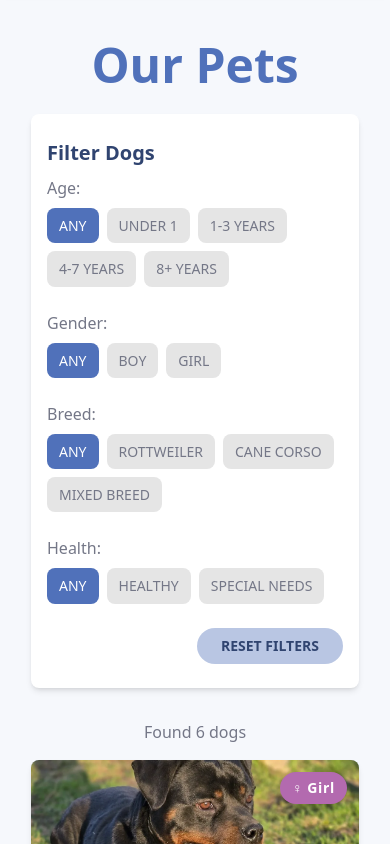
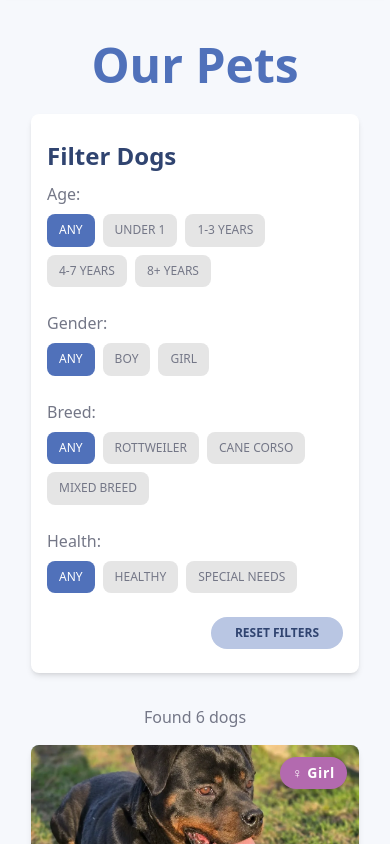
Before and after one commit to bavayra/dog-shelter, a React (Vite) app: page / in a window 390 px wide. Shown: the part 860-1704 px from the top of the page. Built offline with nearby package versions, Linux system fonts and the light colour scheme.

Commit message:
style(filters): increased size for the header, decreased size in the typo..-small class to xs and used it for the filter options. Decreased size for the reset btn

```diff
--- a/src/features/DogFilters.tsx
+++ b/src/features/DogFilters.tsx
@@ -113,7 +113,7 @@ const DogFilters = ({
           aria-label="Reset filters"
           variant="filter"
           active={false}
-          className="md:text-base"
+          className="text-xs md:text-base"
         >
           RESET FILTERS
         </Button>
--- a/src/index.css
+++ b/src/index.css
@@ -69,15 +69,15 @@ html {
   }
 
   .typography-h1 {
-    @apply text-primary-500 text-3xl leading-tight font-bold;
+    @apply text-primary-500 text-4xl leading-tight font-bold;
   }
 
   .typography-h2 {
-    @apply text-primary-500 text-2xl leading-snug font-bold;
+    @apply text-primary-500 text-3xl leading-snug font-bold;
   }
 
   .typography-h3 {
-    @apply text-primary-700 text-xl leading-normal font-bold;
+    @apply text-primary-700 text-2xl leading-normal font-bold;
   }
 
   .typography-large {
@@ -89,7 +89,7 @@ html {
   }
 
   .typography-small {
-    @apply text-sm leading-snug tracking-normal text-neutral-700;
+    @apply text-xs leading-snug tracking-normal text-neutral-700;
   }
 
   .z-3 {
```
